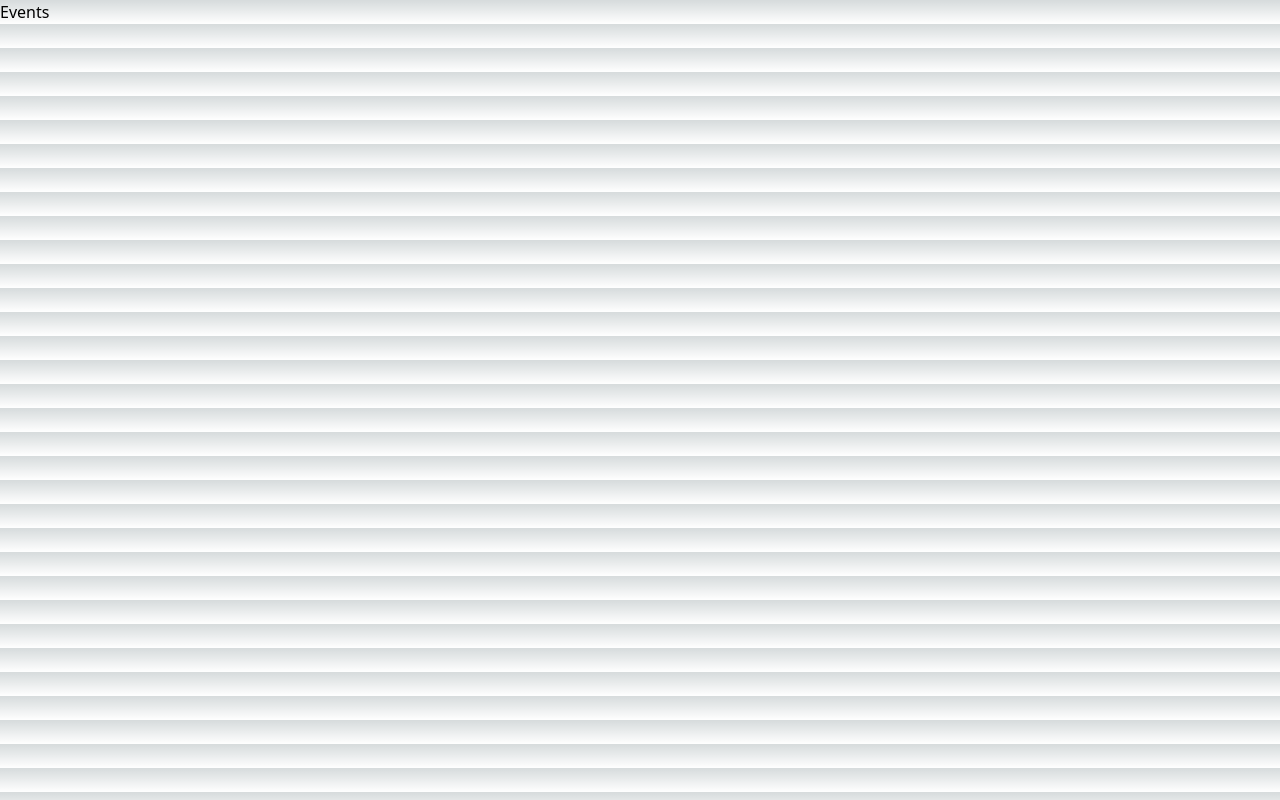
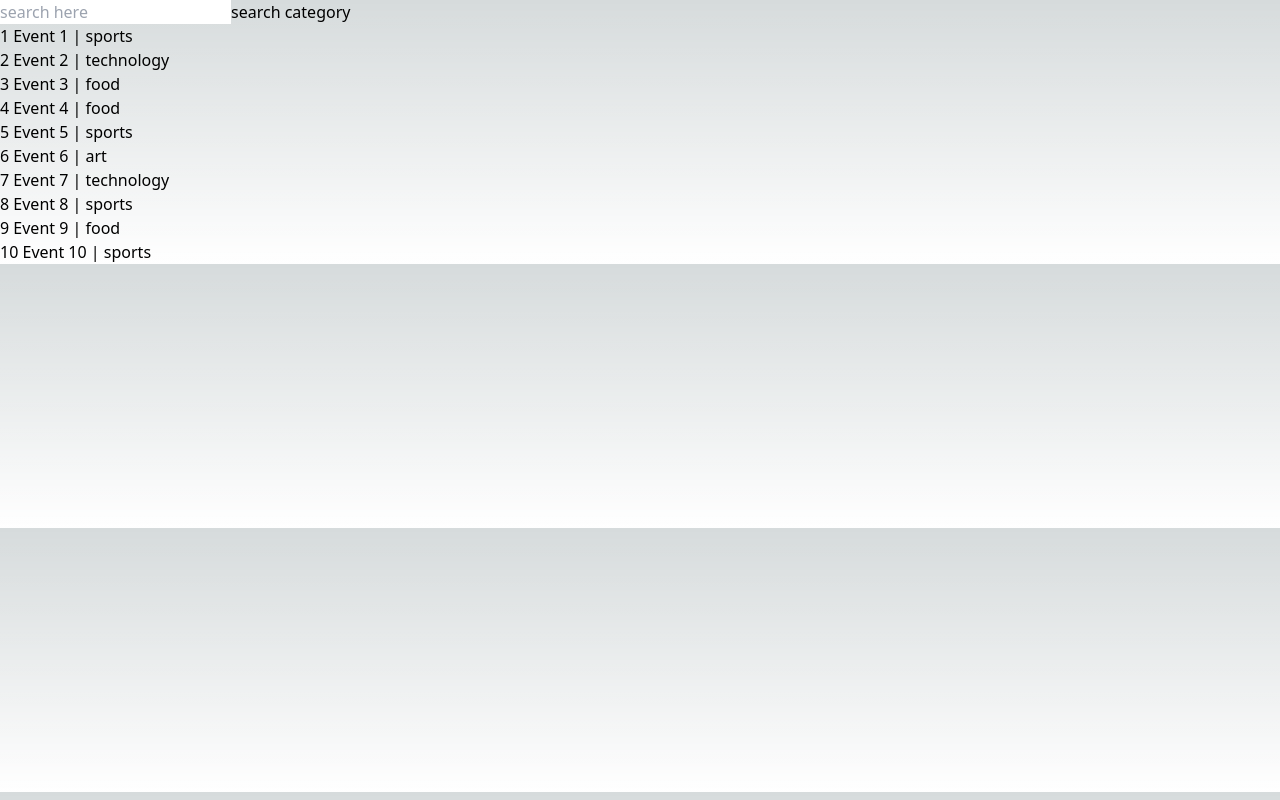
Before and after one commit to Darshil7668/nextJs-Tutorial, a Next.js app: page /events in a window 1280 px wide. Built offline with nearby package versions, Linux system fonts and the light colour scheme; data requests are answered from the project's data file.

Commit message:
changes on event file

```diff
--- a/pages/events/[category].jsx
+++ b/pages/events/[category].jsx
@@ -4,7 +4,7 @@ const Events = ({ articles, category }) => {
     console.log(articles);
     return (
         <>
-            news for {category} category <br />
+            Events for {category} category <br />
             {
                 articles.map((data) => {
                     return (
--- a/pages/events/index.jsx
+++ b/pages/events/index.jsx
@@ -1,9 +1,46 @@
-import React from 'react'
+import React, { useState } from 'react'
 
-const Events = () => {
+const Events = ({ data }) => {
+  const [searchText, setSearchText] = useState()
+  const [fetchedData, setFetchedData] = useState(data)
+
+  const handleFetch = async () => {
+    const response = await fetch(`http://localhost:4000/events?category=${searchText}`)
+    const datas = await response.json()
+    setFetchedData(datas)
+    if (searchText === undefined | searchText === '') {
+      setFetchedData(data)
+    }
+  }
+
+  const handleSearch = (e) => {
+    setSearchText(e.target.value);
+  }
+
   return (
-    <div>Events</div>
+    <div>
+      <input type="text" value={searchText} onChange={handleSearch} placeholder='search here' />
+      <button onClick={handleFetch}>search category</button>
+      {
+        fetchedData.map((val) => {
+          return (<>
+            <h2>{val.id} {val.title} | {val.category}</h2>
+          </>)
+        })
+      }
+    </div>
   )
 }
 
 export default Events
+
+export async function getServerSideProps(contex) {
+  const response = await fetch(`http://localhost:4000/events`)
+  const data = await response.json()
+
+  return {
+    props: {
+      data,
+    }
+  }
+}
```
Also changed, not shown: pages/news/index.jsx (+8 -4 lines).
